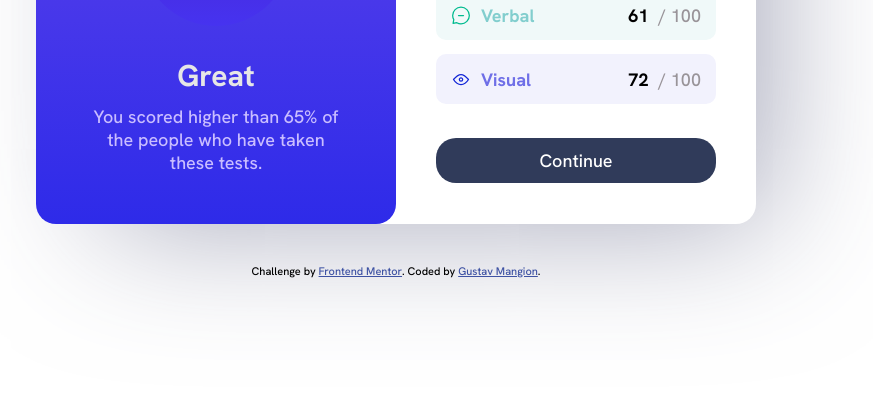
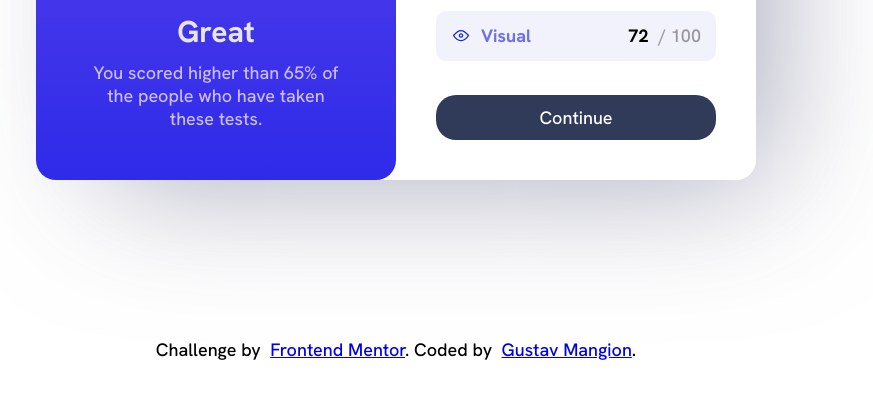
Before and after one commit to gustavmangion/Prac-WD-ResultsSummary, a plain HTML site: page index.html in a window 1280 px wide. Shown: the part 360-758 px from the top of the page, without its empty margins (244-1117 px from the left). Drawn offline with Linux system fonts and the light colour scheme.

Commit message:
accessabilty fix

```diff
--- a/index.html
+++ b/index.html
@@ -89,15 +89,14 @@
           <div class="continue-button"><p>Continue</p></div>
         </div>
       </div>
-      <div class="attribution">
-        Challenge by&nbsp
-        <a href="https://www.frontendmentor.io?ref=challenge" target="_blank"
-          >Frontend Mentor</a
-        >. Coded by&nbsp
-        <a href="https://www.gustavmangion.com" target="_blank"
-          >Gustav Mangion</a
-        >.
-      </div>
     </main>
+    <footer>
+      Challenge by&nbsp
+      <a href="https://www.frontendmentor.io?ref=challenge" target="_blank"
+        >Frontend Mentor</a
+      >. Coded by&nbsp
+      <a href="https://www.gustavmangion.com" target="_blank">Gustav Mangion</a
+      >.
+    </footer>
   </body>
 </html>
```
